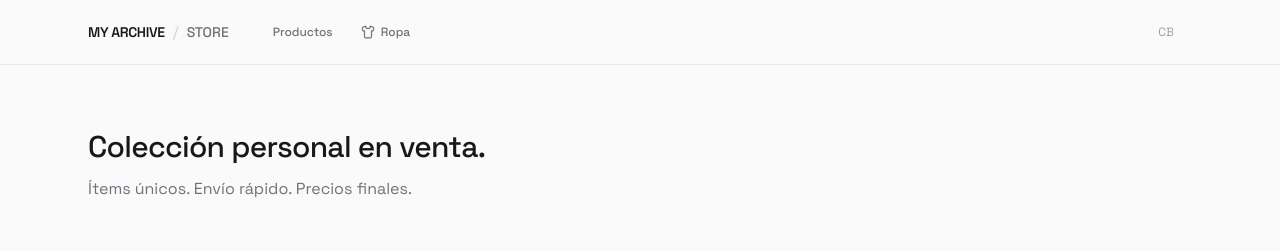
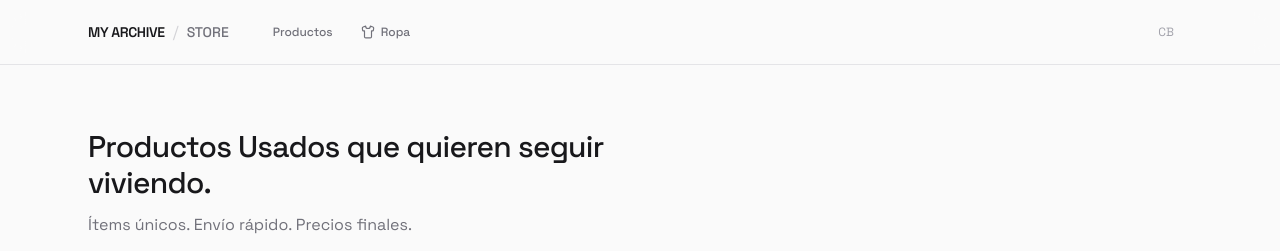
Before and after one commit to VBDeveloper2075/myShop, a Next.js app: page / in a window 1280 px wide. Shown: the top 251 px of the page. Built offline with nearby package versions, Linux system fonts and the light colour scheme.

Commit message:
Agregar favicon se-vende.jpg y actualizar title

```diff
--- a/src/app/layout.tsx
+++ b/src/app/layout.tsx
@@ -3,8 +3,11 @@ import "./globals.css";
 import { ChatWidget } from "@/components/ChatWidget";
 
 export const metadata: Metadata = {
-  title: "MY ARCHIVE / STORE",
-  description: "Colección personal en venta. Ítems únicos. Envío rápido. Precios finales.",
+  title: "SE VENDE",
+  description: "Artículos usados en venta. Ítems únicos. Caseros, Buenos Aires. Precios finales.",
+  icons: {
+    icon: "/images/se-vende.jpg",
+  },
 };
 
 export default function RootLayout({
--- a/src/components/Hero.tsx
+++ b/src/components/Hero.tsx
@@ -3,7 +3,7 @@ export function Hero() {
     <section className="mx-auto max-w-6xl px-4 py-12 sm:px-6 sm:py-16">
       <div className="max-w-xl">
         <h1 className="text-2xl font-medium tracking-tight text-zinc-900 sm:text-3xl">
-          Colección personal en venta.
+          Productos Usados que quieren seguir viviendo.
         </h1>
         <p className="mt-3 text-base text-zinc-500">
           Ítems únicos. Envío rápido. Precios finales.
```
Also changed, not shown: public/images/se-vende.jpg (added), src/app/icon.jpg (added).
